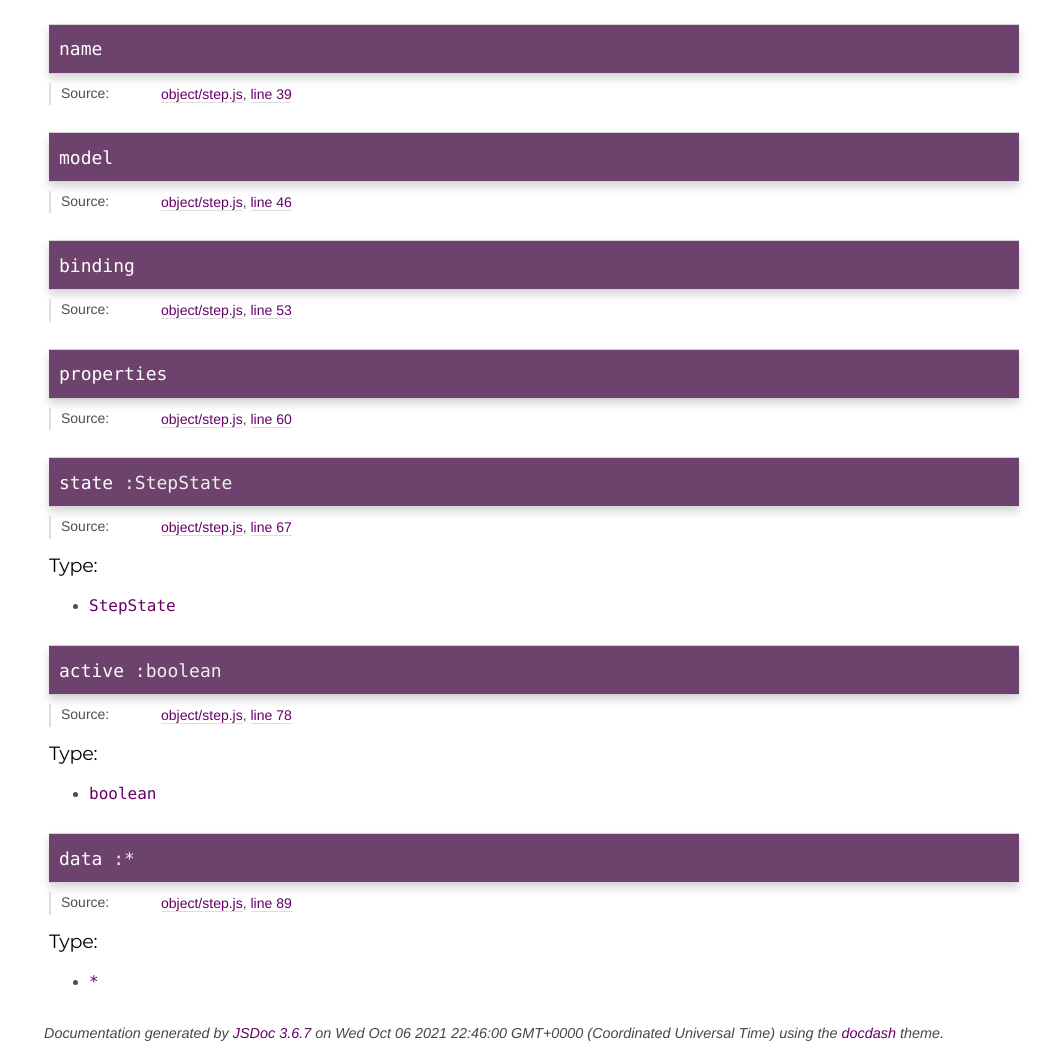
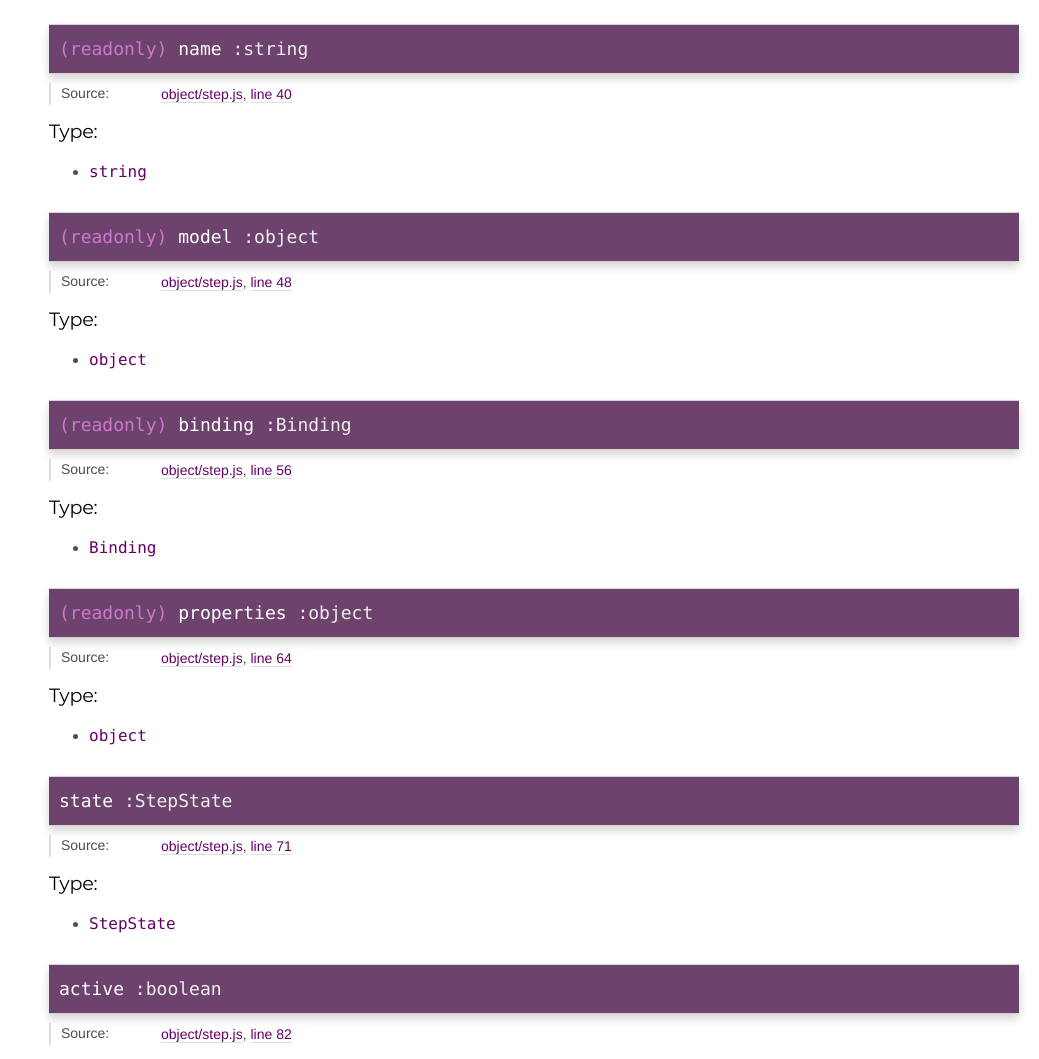
Before and after one commit to thoughtsunificator/domodel-steps, a plain HTML site: page Step.html in a window 1280 px wide. Shown: the part 962-2021 px from the top of the page, without its empty margins (241-1280 px from the left). Drawn offline with Linux system fonts and the light colour scheme.

Commit message:
Update gh-pages to output generated at 72d2448

```diff
--- a/Step.html
+++ b/Step.html
@@ -460,7 +460,7 @@
 
 
 
-<h4 class="name" id="name"><span class="type-signature"></span>name<span class="type-signature"></span></h4>
+<h4 class="name" id="name"><span class="type-signature">(readonly) </span>name<span class="type-signature"> :string</span></h4>
 
 
 
@@ -471,7 +471,7 @@
 
     <dt class="tag-source">Source:</dt>
     <dd class="tag-source"><ul class="dummy"><li>
-        <a href="object_step.js.html">object/step.js</a>, <a href="object_step.js.html#line39">line 39</a>
+        <a href="object_step.js.html">object/step.js</a>, <a href="object_step.js.html#line40">line 40</a>
     </li></ul></dd>
 
 
@@ -512,6 +512,15 @@
 
 
 
+    <h5>Type:</h5>
+    <ul>
+        <li>
+
+<span class="param-type">string</span>
+
+
+        </li>
+    </ul>
 
 
 
@@ -519,7 +528,8 @@
 
 
 
-<h4 class="name" id="model"><span class="type-signature"></span>model<span class="type-signature"></span></h4>
+
+<h4 class="name" id="model"><span class="type-signature">(readonly) </span>model<span class="type-signature"> :object</span></h4>
 
 
 
@@ -530,7 +540,7 @@
 
     <dt class="tag-source">Source:</dt>
     <dd class="tag-source"><ul class="dummy"><li>
-        <a href="object_step.js.html">object/step.js</a>, <a href="object_step.js.html#line46">line 46</a>
+        <a href="object_step.js.html">object/step.js</a>, <a href="object_step.js.html#line48">line 48</a>
     </li></ul></dd>
 
 
@@ -571,6 +581,15 @@
 
 
 
+    <h5>Type:</h5>
+    <ul>
+        <li>
+
+<span class="param-type">object</span>
+
+
+        </li>
+    </ul>
 
 
 
@@ -578,7 +597,8 @@
 
 
 
-<h4 class="name" id="binding"><span class="type-signature"></span>binding<span class="type-signature"></span></h4>
+
+<h4 class="name" id="binding"><span class="type-signature">(readonly) </span>binding<span class="type-signature"> :Binding</span></h4>
 
 
 
@@ -589,7 +609,7 @@
 
     <dt class="tag-source">Source:</dt>
     <dd class="tag-source"><ul class="dummy"><li>
-        <a href="object_step.js.html">object/step.js</a>, <a href="object_step.js.html#line53">line 53</a>
+        <a href="object_step.js.html">object/step.js</a>, <a href="object_step.js.html#line56">line 56</a>
     </li></ul></dd>
 
 
@@ -630,6 +650,15 @@
 
 
 
+    <h5>Type:</h5>
+    <ul>
+        <li>
+
+<span class="param-type">Binding</span>
+
+
+        </li>
+    </ul>
 
 
 
@@ -637,7 +666,8 @@
 
 
 
-<h4 class="name" id="properties"><span class="type-signature"></span>properties<span class="type-signature"></span></h4>
+
+<h4 class="name" id="properties"><span class="type-signature">(readonly) </span>properties<span class="type-signature"> :object</span></h4>
 
 
 
@@ -648,7 +678,7 @@
 
     <dt class="tag-source">Source:</dt>
     <dd class="tag-source"><ul class="dummy"><li>
-        <a href="object_step.js.html">object/step.js</a>, <a href="object_step.js.html#line60">line 60</a>
+        <a href="object_step.js.html">object/step.js</a>, <a href="object_step.js.html#line64">line 64</a>
     </li></ul></dd>
 
 
@@ -689,6 +719,16 @@
 
 
 
+    <h5>Type:</h5>
+    <ul>
+        <li>
+
+<span class="param-type">object</span>
+
+
+        </li>
+    </ul>
+
 
 
 
@@ -707,7 +747,7 @@
 
     <dt class="tag-source">Source:</dt>
     <dd class="tag-source"><ul class="dummy"><li>
-        <a href="object_step.js.html">object/step.js</a>, <a href="object_step.js.html#line67">line 67</a>
+        <a href="object_step.js.html">object/step.js</a>, <a href="object_step.js.html#line71">line 71</a>
     </li></ul></dd>
 
 
@@ -776,7 +816,7 @@
 
     <dt class="tag-source">Source:</dt>
     <dd class="tag-source"><ul class="dummy"><li>
-        <a href="object_step.js.html">object/step.js</a>, <a href="object_step.js.html#line78">line 78</a>
+        <a href="object_step.js.html">object/step.js</a>, <a href="object_step.js.html#line82">line 82</a>
     </li></ul></dd>
 
 
@@ -845,7 +885,7 @@
 
     <dt class="tag-source">Source:</dt>
     <dd class="tag-source"><ul class="dummy"><li>
-        <a href="object_step.js.html">object/step.js</a>, <a href="object_step.js.html#line89">line 89</a>
+        <a href="object_step.js.html">object/step.js</a>, <a href="object_step.js.html#line93">line 93</a>
     </li></ul></dd>
 
 
@@ -923,7 +963,7 @@
 <br class="clear">
 
 <footer>
-    Documentation generated by <a href="https://github.com/jsdoc3/jsdoc">JSDoc 3.6.7</a> on Wed Oct 06 2021 22:46:00 GMT+0000 (Coordinated Universal Time) using the <a href="https://github.com/clenemt/docdash">docdash</a> theme.
+    Documentation generated by <a href="https://github.com/jsdoc3/jsdoc">JSDoc 3.6.7</a> on Wed Oct 06 2021 22:57:09 GMT+0000 (Coordinated Universal Time) using the <a href="https://github.com/clenemt/docdash">docdash</a> theme.
 </footer>
 
 <script>prettyPrint();</script>
```
Also changed, not shown: IndicatorBinding.html (+1 -1 lines), StepBinding.html (+1 -1 lines), StepEventListener.html (+1 -1 lines), Steps.html (+1 -1 lines), StepsBinding.html (+1 -1 lines), StepsEventListener.html (+1 -1 lines), index.html (+1 -1 lines), model_indicator.binding.js.html (+1 -1 lines), model_step.binding.js.html (+1 -1 lines), model_step.event.js.html (+1 -1 lines), model_steps.binding.js.html (+1 -1 lines), model_steps.event.js.html (+1 -1 lines), object_step.js.html (+9 -5 lines), object_steps.js.html (+1 -1 lines).
